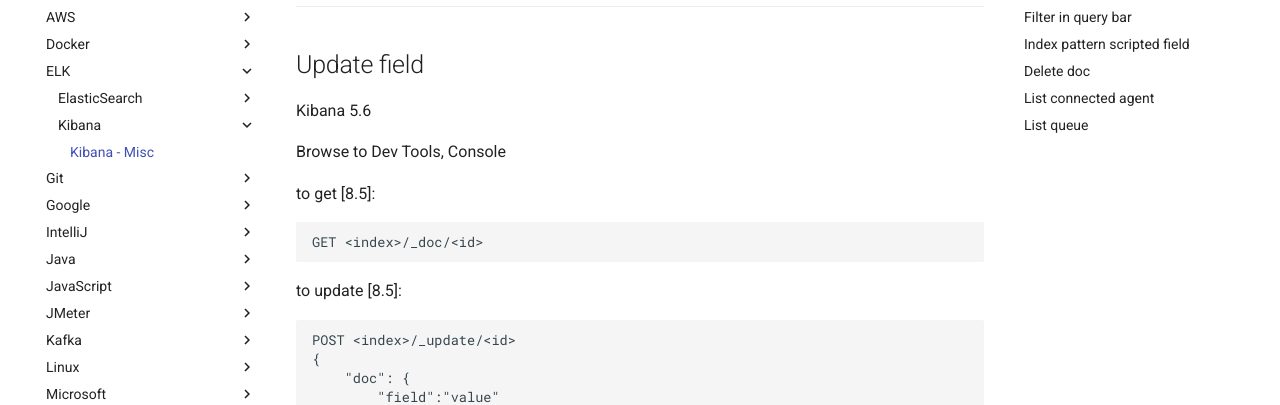
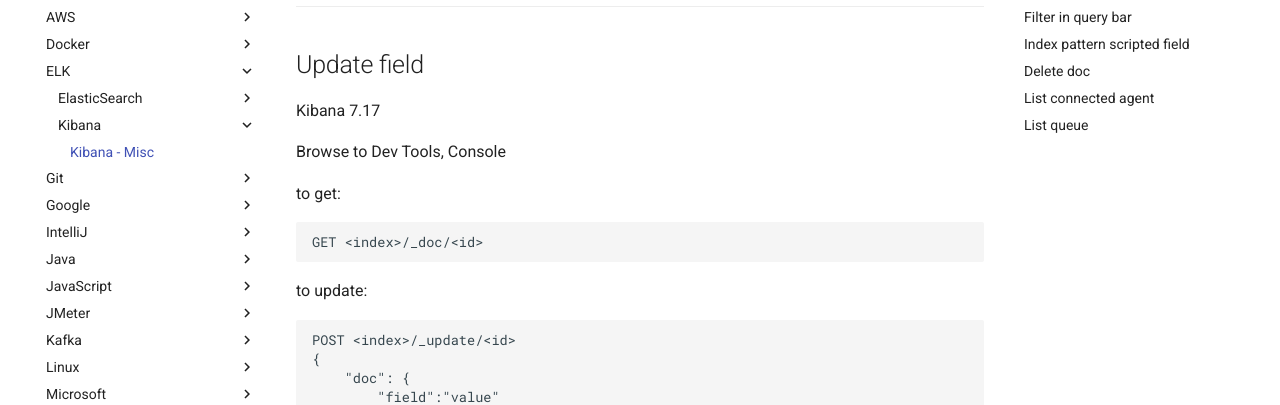
Before and after one commit to oldu73/doc, an MkDocs documentation site: the page built from docs/elk/kibana/kibana.md, in a window 1280 px wide and 900 px high. Shown: the part 175-580 px from the top of the window. Built offline with MkDocs 1.6.1 and Material for MkDocs 9.7.7, drawn with Linux system fonts in a browser that asks for light colours.

Commit message:
kibana get doc and update field 8.5 fix to 7.17

````diff
--- a/docs/elk/kibana/kibana.md
+++ b/docs/elk/kibana/kibana.md
@@ -4,17 +4,17 @@
 
 ## Update field
 
-Kibana 5.6
+Kibana 7.17
 
 Browse to Dev Tools, Console
 
-to get [8.5]:
+to get:
 
 ```txt
 GET <index>/_doc/<id>
 ```
 
-to update [8.5]:
+to update:
 
 ```txt
 POST <index>/_update/<id>
````
